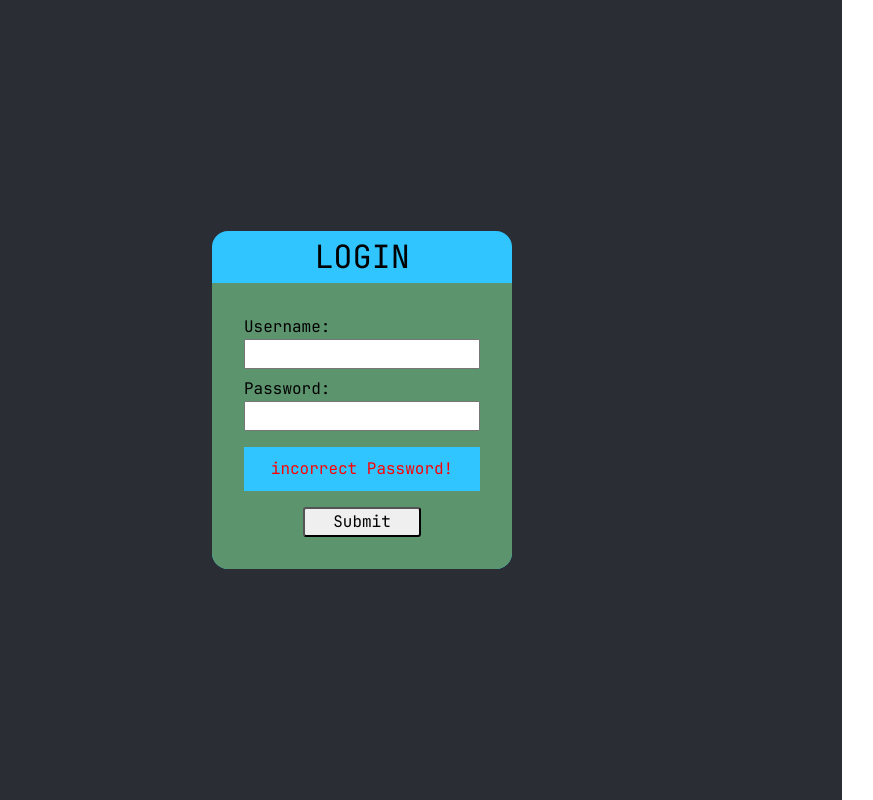
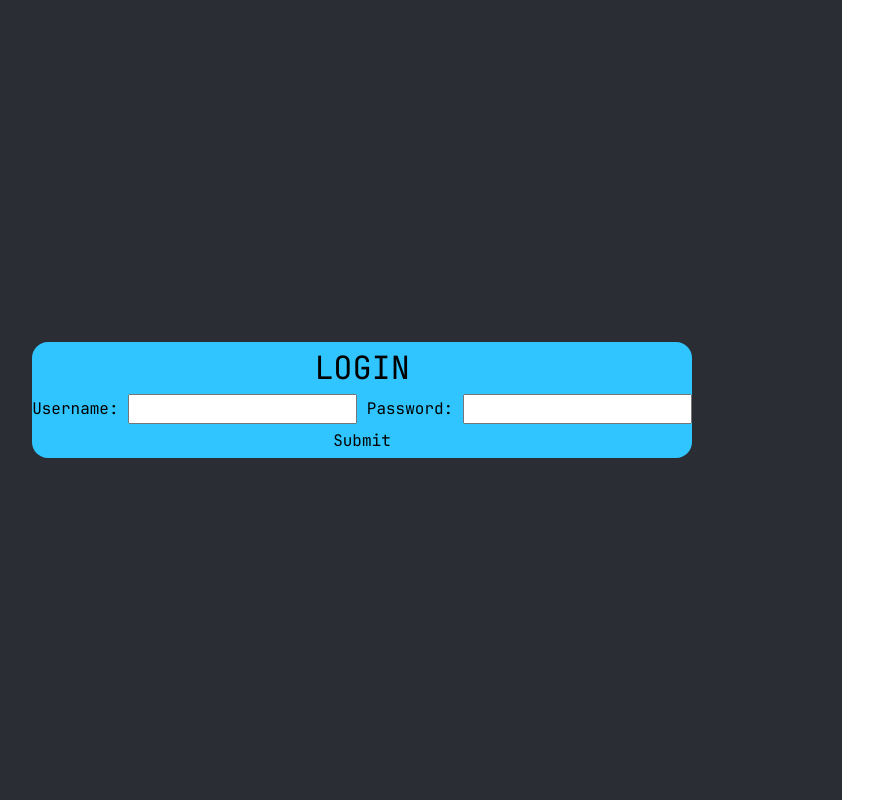
Before and after one commit to dominic-myb/dcs-inventory, a PHP site: page /auth/login.php in a window 1280 px wide. Shown: the whole page, without its empty margins (118-991 px from the left). Run offline with PHP 8.4, Linux system fonts and the light colour scheme.

Commit message:
Added Style To Submit Button And To Error Message

```diff
--- a/assets/css/login.css
+++ b/assets/css/login.css
@@ -48,21 +48,23 @@ body {
   color: var(--main-color);
 }
 
-.form {
+.login-form {
   background-color: var(--fg-color);
   width: 300px;
   padding: 2rem;
   border-radius: 0 0 1rem 1rem;
 }
 
-.form input[type="text"] {
+.login-form input[type="text"] {
   margin-bottom: 0.5rem;
   width: 100%;
+  border-radius: 0.2rem;
 }
 
-.form input[type="password"] {
+.login-form input[type="password"] {
   margin-bottom: 1rem;
   width: 100%;
+  border-radius: 0.2rem;
 }
 
 .btn-container {
@@ -73,18 +75,25 @@ body {
 }
 
 .btn-container input[type="submit"] {
+  /* ADD STYLE FOR BUTTON, BOOTSTRAP*/
   width: 50%;
   border-radius: 0.2rem;
+  padding: 5px;
+  background-color: var(--front);
+  border: none;
+  color: var(--main-color);
 }
 
 #incorrect-pass {
-  display: flex;
+  display: none; /* IN JS DISPLAY NONE AFTER 5 SECS OR KEYDOWN DETECTED IN INPUT USERNAME OR PASSWORD*/
   align-items: center;
   justify-content: center;
-  background-color: var(--front);
+  background-color: #fff;
   color: red;
   padding: 10px;
   margin-bottom: 1rem;
+  font-size: 11px;
+  border-radius: 0.2rem;
 }
 
 #incorrect-pass p {
```
